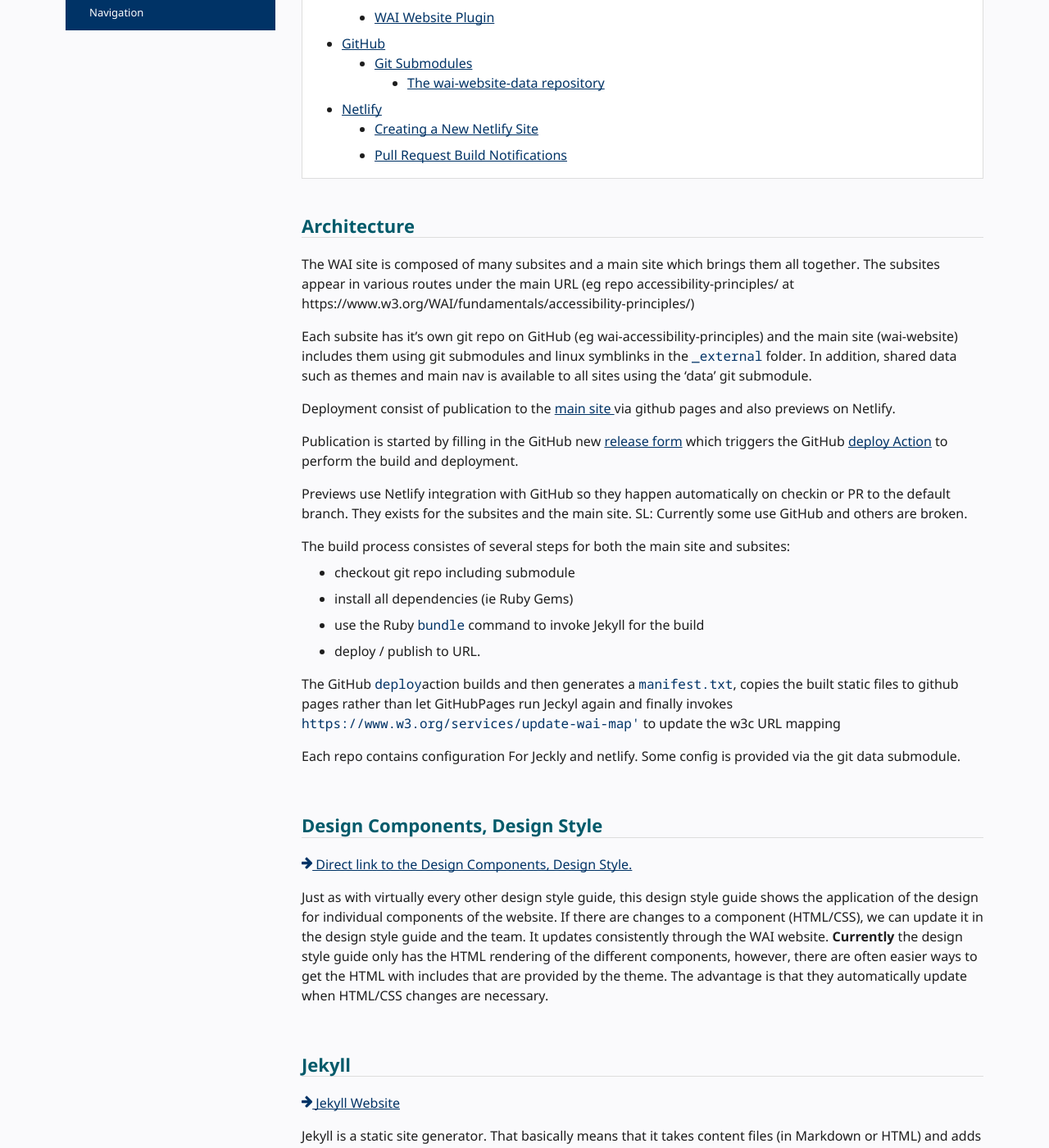
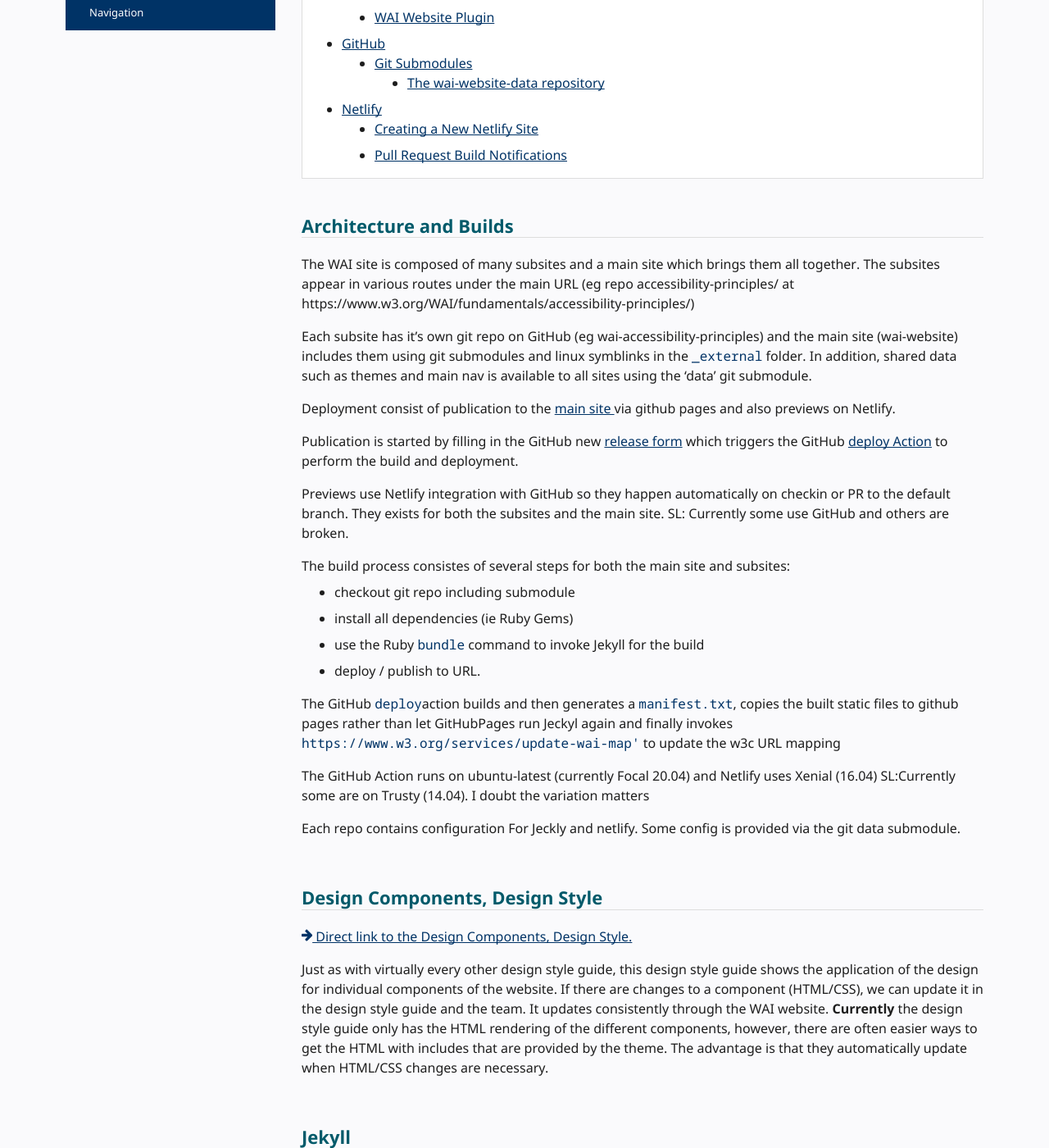
Before and after one commit to w3c/wai-website-theme, a Jekyll site: the page built from content/technical.md, in a window 1280 px wide and 1400 px high, scrolled down 670 px. Shown: the whole window at 82% size. Built offline with Jekyll 4.4.1, drawn with Linux system fonts in a browser that asks for light colours; cached includes are drawn as plain includes; comment, search, counter and statistics services are not loaded; some of the changed text lies outside the part shown.

Commit message:
Update technical.md

```diff
--- a/content/technical.md
+++ b/content/technical.md
@@ -27,7 +27,7 @@
 
 {% include toc.html %}
 
-## Architecture ##
+## Architecture and Builds ##
 
 The WAI site is composed of many subsites and a main site which brings them all together. The subsites appear in various routes under the main URL (eg repo accessibility-principles/ at https://www.w3.org/WAI/fundamentals/accessibility-principles/)
 
@@ -37,7 +37,7 @@
 
 Publication is started by filling in the GitHub new [release form](https://github.com/w3c/wai-website/releases/new) which triggers the GitHub [deploy Action](https://github.com/w3c/wai-website/blob/master/.github/workflows/deploy.yml) to perform the build and deployment.
 
-Previews use Netlify integration with GitHub so they happen automatically on checkin or PR to the default branch. They exists for the subsites and the main site. SL: Currently some use GitHub and others are broken.
+Previews use Netlify integration with GitHub so they happen automatically on checkin or PR to the default branch. They exists for both the subsites and the main site. SL: Currently some use GitHub and others are broken.
 
 The build process consistes of several steps for both the main site and subsites:
 
@@ -47,6 +47,8 @@
 * deploy / publish to URL.
 
 The GitHub `deploy`action builds and then generates a `manifest.txt`, copies the built static files to github pages rather than let GitHubPages run Jeckyl again and finally invokes `https://www.w3.org/services/update-wai-map'` to update the w3c URL mapping
+
+The GitHub Action runs on ubuntu-latest (currently Focal 20.04) and Netlify uses Xenial (16.04) SL:Currently some are on Trusty (14.04). I doubt the variation matters
 
 Each repo contains configuration For Jeckly and netlify. Some config is provided via the git data submodule.
 
```
